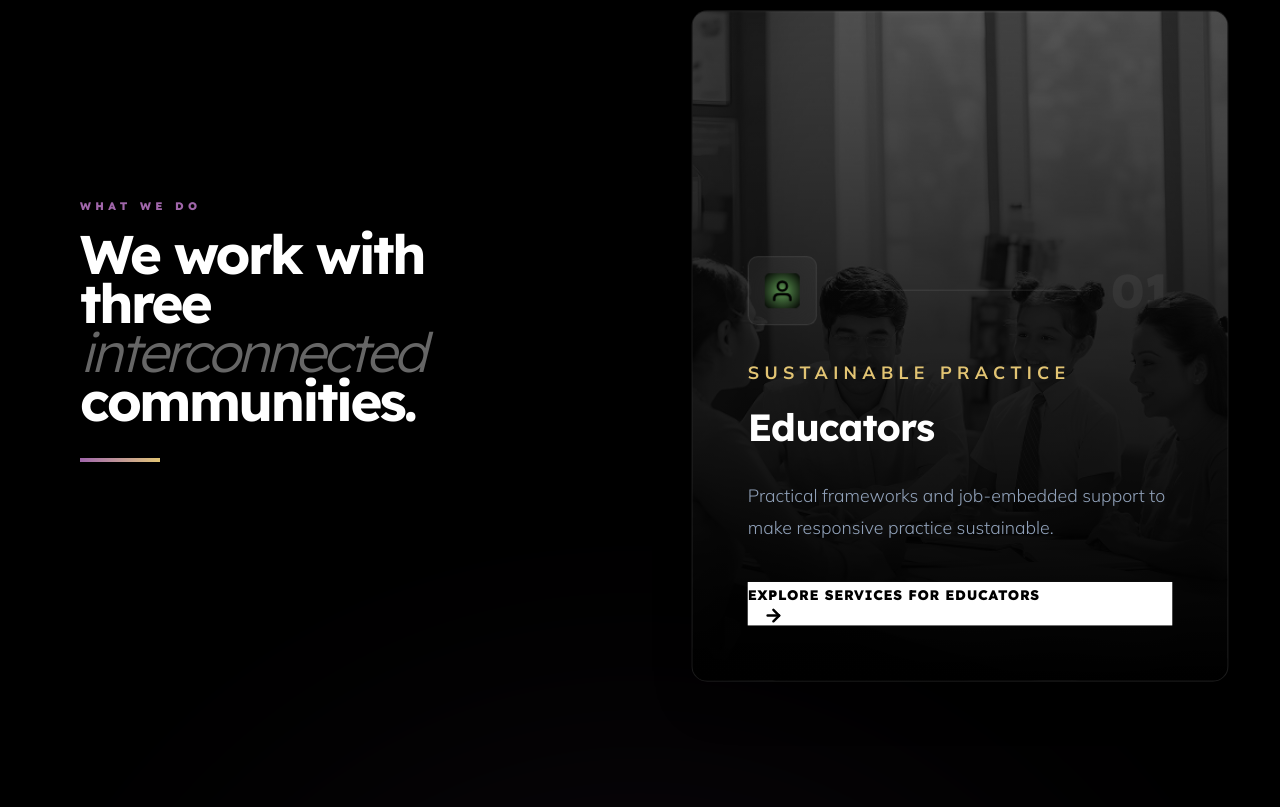
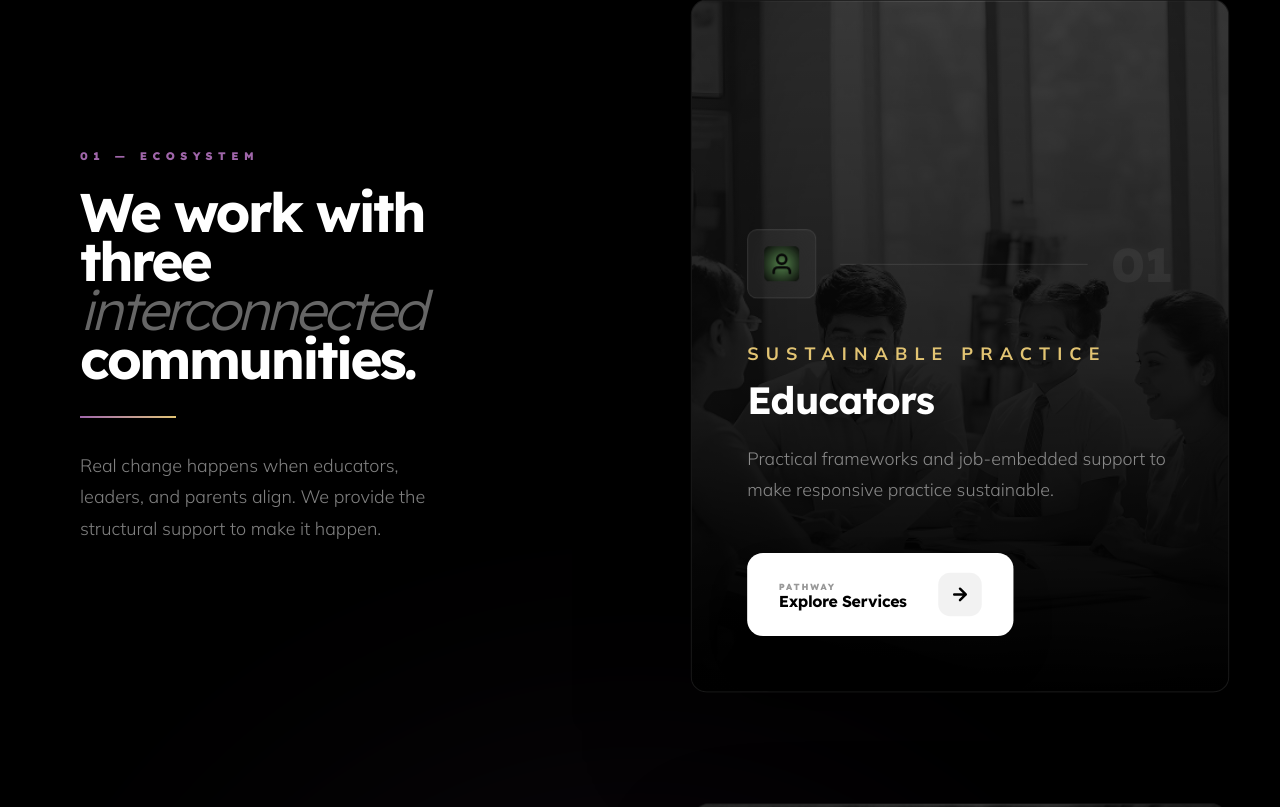
Before and after one commit to ayatiworkstechnologies/sarvata, a Next.js app: page / in a window 1280 px wide. Shown: the part 854-1661 px from the top of the page. Built offline with nearby package versions, Linux system fonts and the light colour scheme.

Commit message:
20/3/2026 update home design 2

```diff
--- a/sections/WhatWeDo.jsx
+++ b/sections/WhatWeDo.jsx
@@ -12,9 +12,9 @@ const COMMUNITIES = [
     description:
       "Practical frameworks and job-embedded support to make responsive practice sustainable.",
     href: "/services/for-educators",
-    button: "Explore Services for Educators",
+    button: "Explore Services",
     image: "/approach.jpg",
-    accent: "var(--secondary)" /* Brand Gold */,
+    accent: "var(--secondary)",
     icon: "/icon/icons-1.svg",
   },
   {
@@ -23,9 +23,9 @@ const COMMUNITIES = [
     description:
       "Strategic partnership to build the systems, culture, and capacity for meaningful educational change.",
     href: "/services/for-leaders",
-    button: "Explore Services for Leaders",
+    button: "Strategic Roadmap",
     image: "/about-web.jpg",
-    accent: "var(--primary)" /* Brand Purple */,
+    accent: "var(--primary)",
     icon: "/icon/icons-3.svg",
   },
   {
@@ -34,9 +34,9 @@ const COMMUNITIES = [
     description:
       "Professional support to understand your child’s learning profile and advocate effectively.",
     href: "/services/for-parents",
-    button: "Explore Services for Parents",
+    button: "Family Support",
     image: "/approach.jpg",
-    accent: "#10b981" /* Accent Green */,
+    accent: "#10b981",
     icon: "/icon/icons-2.svg",
   },
 ];
@@ -54,7 +54,7 @@ export default function ModernWhatWeDo() {
       className="relative bg-black text-white"
       style={{ zIndex: "var(--z-base)" }}
     >
-      {/* Background Ambience - Using Theme Primary */}
+      {/* 1. Cinematic Background Glow */}
       <div className="absolute inset-0 overflow-hidden pointer-events-none">
         <motion.div
           style={{
@@ -70,7 +70,7 @@ export default function ModernWhatWeDo() {
       </div>
 
       <div className="flex flex-col lg:flex-row min-h-screen">
-        {/* LEFT: Sticky Intro Content */}
+        {/* 2. LEFT: Sticky Branding & Narrative */}
         <div className="w-full lg:w-1/2 lg:h-screen lg:sticky lg:top-0 flex flex-col justify-center px-8 md:px-20 py-24 lg:py-0 z-20">
           <motion.div
             initial={{ opacity: 0, y: 20 }}
@@ -78,8 +78,8 @@ export default function ModernWhatWeDo() {
             viewport={{ once: true }}
             transition={{ duration: 0.8 }}
           >
-            <span className="text-[11px] font-black uppercase tracking-[0.4em] text-primary mb-4 block">
-              What We Do
+            <span className="text-[11px] font-black uppercase tracking-[0.5em] text-primary mb-6 block">
+              01 — Ecosystem
             </span>
             <h2 className="heading-xl leading-[0.9] tracking-tighter mb-8">
               We work with three <br />
@@ -89,11 +89,15 @@ export default function ModernWhatWeDo() {
               <br />
               communities.
             </h2>
-            <div className="h-1 w-20 bg-gradient-to-r from-primary to-secondary mb-8" />
+            <div className="h-[2px] w-24 bg-gradient-to-r from-primary to-secondary mb-8" />
+            <p className="text-white/50 max-w-sm font-light leading-relaxed">
+              Real change happens when educators, leaders, and parents align. We
+              provide the structural support to make it happen.
+            </p>
           </motion.div>
         </div>
 
-        {/* RIGHT: The Stacking Experience */}
+        {/* 3. RIGHT: The Stacking Experience */}
         <div className="w-full lg:w-1/2 px-4 md:px-12 pb-32">
           {COMMUNITIES.map((card, i) => (
             <CommunityCard key={i} card={card} index={i} />
@@ -111,7 +115,7 @@ function CommunityCard({ card, index }) {
     offset: ["start end", "start start"],
   });
 
-  const scale = useTransform(scrollYProgress, [0, 1], [0.9, 1]);
+  const scale = useTransform(scrollYProgress, [0, 1], [0.92, 1]);
   const opacity = useTransform(scrollYProgress, [0, 0.8], [0, 1]);
 
   return (
@@ -122,29 +126,30 @@ function CommunityCard({ card, index }) {
     >
       <motion.div
         style={{ scale, opacity }}
-        className="relative w-full h-[580px] md:h-[680px] rounded-[var(--radius-lg)] overflow-hidden bg-[#111111] border border-white/5 shadow-2xl group"
+        className="relative w-full h-[600px] md:h-[700px] rounded-[var(--radius-lg)] overflow-hidden bg-[#0d0d0d] border border-white/5 shadow-[0_40px_100px_rgba(0,0,0,0.5)] group"
       >
-        {/* Background Visual */}
+        {/* Background Visual Layer */}
         <div className="absolute inset-0">
           <Image
             src={card.image}
             alt={card.title}
             fill
-            className="object-cover opacity-30 grayscale group-hover:grayscale-0 group-hover:scale-105 transition-all duration-1000"
+            className="object-cover opacity-20 grayscale group-hover:grayscale-0 group-hover:scale-105 transition-all duration-1000"
           />
-          <div className="absolute inset-0 bg-gradient-to-t from-black via-black/60 to-transparent" />
+          <div className="absolute inset-0 bg-gradient-to-t from-black via-black/40 to-transparent" />
         </div>
 
-        {/* Content Body */}
+        {/* Card Content Grid */}
         <div className="absolute inset-0 p-10 md:p-14 flex flex-col justify-end">
-          <div className="flex items-center gap-6 mb-8">
-            <div className="p-4 rounded-[var(--radius-md)] bg-white/5 backdrop-blur-xl border border-white/10">
+          {/* Header Row */}
+          <div className="flex items-center gap-6 mb-10">
+            <div className="p-4 rounded-[var(--radius-md)] bg-white/5 backdrop-blur-xl border border-white/10 group-hover:border-white/30 transition-colors">
               <Image
                 src={card.icon}
                 alt=""
                 width={36}
                 height={36}
-                className="invert"
+                className="invert opacity-80"
               />
             </div>
             <div className="h-[1px] flex-grow bg-white/10" />
@@ -153,27 +158,35 @@ function CommunityCard({ card, index }) {
             </span>
           </div>
 
+          {/* Typography */}
           <p
-            className="text-xs font-bold uppercase tracking-[0.3em] mb-3"
+            className="text-[10px] font-bold uppercase tracking-[0.4em] mb-3"
             style={{ color: card.accent }}
           >
             {card.subtitle}
           </p>
-          <h3 className="heading-lg mb-6 tracking-tight text-white">
+          <h3 className="heading-lg mb-6 tracking-tight text-white leading-none">
             {card.title}
           </h3>
-          <p className="text-slate-400 text-lg leading-relaxed max-w-md mb-10 font-light">
+          <p className="text-white/50 text-lg leading-relaxed max-w-md mb-12 font-light">
             {card.description}
           </p>
 
+          {/* LIQUID MAGNETIC BUTTON */}
           <Link
             href={card.href}
-            className="btn-modern bg-white text-black hover:bg-soft"
+            className="group/btn relative inline-flex items-center gap-8 overflow-hidden rounded-2xl bg-white px-8 py-5 text-black transition-all duration-500 hover:scale-[1.02] active:scale-[0.98] shadow-2xl w-fit"
           >
-            <span className="text-sm font-black uppercase tracking-wider">
-              {card.button}
-            </span>
-            <div className="transition-transform group-hover:translate-x-1 ml-4">
+            <div className="relative z-10 flex flex-col items-start">
+              <span className="text-[9px] font-black uppercase tracking-[0.2em] opacity-40 group-hover/btn:opacity-60 transition-opacity">
+                Pathway
+              </span>
+              <span className="text-base font-bold tracking-tight leading-none">
+                {card.button}
+              </span>
+            </div>
+
+            <div className="relative z-10 flex h-11 w-11 items-center justify-center rounded-xl bg-black/5 transition-all duration-500 group-hover/btn:bg-black group-hover/btn:text-white group-hover/btn:rotate-[360deg]">
               <svg
                 width="20"
                 height="20"
@@ -181,17 +194,24 @@ function CommunityCard({ card, index }) {
                 fill="none"
                 stroke="currentColor"
                 strokeWidth="3"
-                strokeLinecap="round"
-                strokeLinejoin="round"
               >
-                <line x1="5" y1="12" x2="19" y2="12"></line>
-                <polyline points="12 5 19 12 12 19"></polyline>
+                <path
+                  d="M5 12h14M12 5l7 7-7 7"
+                  strokeLinecap="round"
+                  strokeLinejoin="round"
+                />
               </svg>
             </div>
+
+            {/* Liquid Background Slide */}
+            <div
+              className="absolute inset-0 -z-0 translate-y-[101%] transition-transform duration-500 ease-[0.22,1,0.36,1] group-hover/btn:translate-y-0"
+              style={{ backgroundColor: card.accent }}
+            />
           </Link>
         </div>
 
-        {/* Top Glow Accent using Theme White/Opacity */}
+        {/* Industrial Accent Line */}
         <div className="absolute top-0 left-0 w-full h-[1px] bg-gradient-to-r from-transparent via-white/20 to-transparent" />
       </motion.div>
     </div>
```
